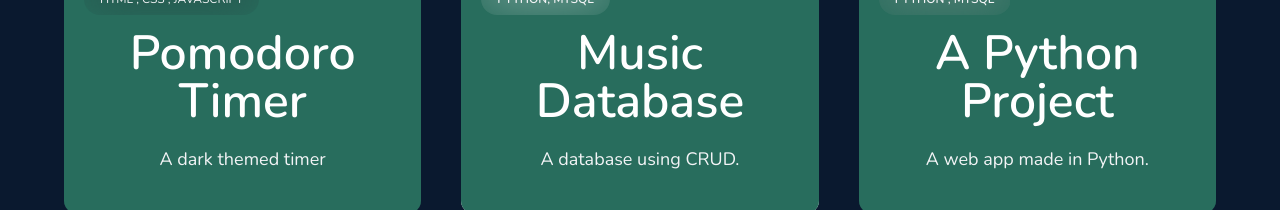
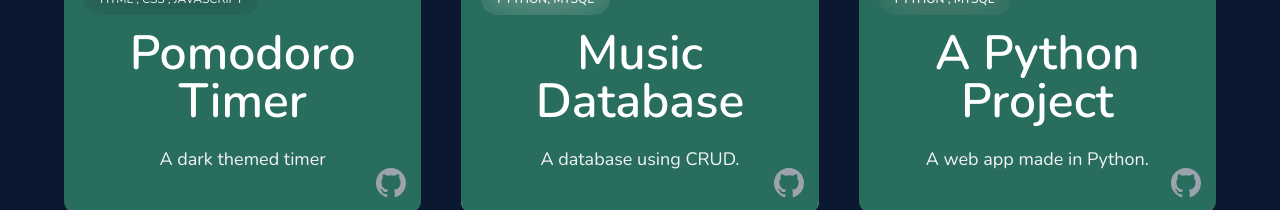
Before and after one commit to ianreve/ianreve.github.io, a website: page src/index.html in a window 1280 px wide. Shown: the part 2590-2800 px from the top of the page. Drawn offline with nearby package versions, Linux system fonts and the light colour scheme.

Commit message:
added github to projects cards

```diff
--- a/src/index.html
+++ b/src/index.html
@@ -16,7 +16,9 @@
 <body class="bg-[#91C0DD] text-gray-800  dark:bg-[#0A192F] dark:text-slate-50 scroll-smooth relative ">
 
 
-    <a href="mailto:ianrevecacao@gmail.com"class="fixed bottom-24 -right-28 mr-  rotate-90 cursor-pointer hover:text-[#64ffda] hover:mb-5 z-50 text-[#9CA3AF] ">ianrevecacao.gmail.com ------------</a>
+    <a href="mailto:ianrevecacao@gmail.com"
+        class="fixed bottom-24 -right-28 mr-  rotate-90 cursor-pointer hover:text-[#64ffda] hover:mb-5 z-50 text-[#9CA3AF] ">ianrevecacao.gmail.com
+        ------------</a>
 
 
 
@@ -193,26 +195,34 @@
 
                     </div>
                     <div class="flex justify-end items-center p-5 space-x-1">
-                        <a href="https://www.linkedin.com/in/ianreve/" target="_blank" class="text-gray-400 hover:text-gray-500" title="LinkedIn">
+
+                        <a href="https://www.linkedin.com/in/ianreve/" target="_blank"
+                            class="text-gray-400 hover:text-gray-500" title="LinkedIn">
                             <!-- <span class="sr-only">LinkedIn</span> -->
-                            <svg class=" fill-[#9CA3AF] dark:hover:fill-[#6B727F] "  xmlns="http://www.w3.org/2000/svg" width=".8cm" height=".8cm" viewBox="0 0 24 24">
+                            <svg class=" fill-[#9CA3AF] dark:hover:fill-[#6B727F] " xmlns="http://www.w3.org/2000/svg"
+                                width=".8cm" height=".8cm" viewBox="0 0 24 24">
                                 <path
                                     d="M12 0c-6.627 0-12 5.373-12 12s5.373 12 12 12 12-5.373 12-12-5.373-12-12-12zm-2 16h-2v-6h2v6zm-1-6.891c-.607 0-1.1-.496-1.1-1.109 0-.612.492-1.109 1.1-1.109s1.1.497 1.1 1.109c0 .613-.493 1.109-1.1 1.109zm8 6.891h-1.998v-2.861c0-1.881-2.002-1.722-2.002 0v2.861h-2v-6h2v1.093c.872-1.616 4-1.736 4 1.548v3.359z" />
-                                </svg>
+                            </svg>
                         </a>
 
-                        <a href="https://github.com/ianreve " target="_blank" class="text-gray-400 hover:text-gray-500" title="Github">
+                        <a href="https://github.com/ianreve " target="_blank" class="text-gray-400 hover:text-gray-500"
+                            title="Github">
                             <!-- <span class="sr-only">GitHub</span> -->
-                            <svg class="w-9 h-9" fill="currentColor" width="25px" height="25px" viewBox="0 0 24 24" aria-hidden="true">
+                            <svg class="w-9 h-9" fill="currentColor" width="25px" height="25px" viewBox="0 0 24 24"
+                                aria-hidden="true">
                                 <path fill-rule="evenodd"
                                     d="M12 2C6.477 2 2 6.484 2 12.017c0 4.425 2.865 8.18 6.839 9.504.5.092.682-.217.682-.483 0-.237-.008-.868-.013-1.703-2.782.605-3.369-1.343-3.369-1.343-.454-1.158-1.11-1.466-1.11-1.466-.908-.62.069-.608.069-.608 1.003.07 1.531 1.032 1.531 1.032.892 1.53 2.341 1.088 2.91.832.092-.647.35-1.088.636-1.338-2.22-.253-4.555-1.113-4.555-4.951 0-1.093.39-1.988 1.029-2.688-.103-.253-.446-1.272.098-2.65 0 0 .84-.27 2.75 1.026A9.564 9.564 0 0112 6.844c.85.004 1.705.115 2.504.337 1.909-1.296 2.747-1.027 2.747-1.027.546 1.379.202 2.398.1 2.651.64.7 1.028 1.595 1.028 2.688 0 3.848-2.339 4.695-4.566 4.943.359.309.678.92.678 1.855 0 1.338-.012 2.419-.012 2.747 0 .268.18.58.688.482A10.019 10.019 0 0022 12.017C22 6.484 17.522 2 12 2z"
                                     clip-rule="evenodd"></path>
                             </svg>
                         </a>
 
-                        <a href="https://unsplash.com/@ianreve" target="_blank" class="text-gray-400 hover:text-gray-500" title="Unsplash">
+                        <a href="https://unsplash.com/@ianreve" target="_blank"
+                            class="text-gray-400 hover:text-gray-500" title="Unsplash">
                             <!-- <span class="sr-only">GitHub</span> -->
-                            <svg class=" fill-[#9CA3AF] dark:hover:fill-[#6B727F] " width="25px" height="25px" viewBox="0 0 24 24" role="img" xmlns="http://www.w3.org/2000/svg"><path d="M7.5 6.75V0h9v6.75h-9zm9 3.75H24V24H0V10.5h7.5v6.75h9V10.5z"/></svg>
+                            <svg class=" fill-[#9CA3AF] dark:hover:fill-[#6B727F] " width="25px" height="25px"
+                                viewBox="0 0 24 24" role="img" xmlns="http://www.w3.org/2000/svg">
+                                <path d="M7.5 6.75V0h9v6.75h-9zm9 3.75H24V24H0V10.5h7.5v6.75h9V10.5z" /></svg>
                         </a>
                     </div>
 
@@ -222,12 +232,13 @@
 
             </div>
         </div>
-    </section >
+    </section>
 
 
     <!-- About Me Section -->
     <section "
-        class=" bg-[#E6F1FF] dark:bg-[#286D5D]  max-w-7xl  mx-auto js-show-on-scroll lg:rounded-3xl  ring-1 ring-[#286D5D]/5 rounded-b-full">
+        class=" bg-[#E6F1FF] dark:bg-[#286D5D] max-w-7xl mx-auto js-show-on-scroll lg:rounded-3xl ring-1
+        ring-[#286D5D]/5 rounded-b-full">
         <div class="  px-6 py-20 mx-auto">
             <div class=" flex flex-col  items-center justify-center  sm:flex-col md:flex-col lg:flex-row xl:flex-row  ">
                 <div class=" mx-4 w-full   lg:w-1/2 xl:w-4/6 px-14 sm:px-0">
@@ -465,12 +476,27 @@
                                 <h2 class="mb-5 text-5xl font-semibold"><a href="/Pomodoro Dark/index.html"
                                         target="_blank">Pomodoro
                                         Timer</a></h2>
+
+
+
                                 <p class="mb-2 text-lg font-normal text-[#233554] dark:text-gray-100  opacity-100">A
                                     dark themed timer </p>
+                                <a href="https://github.com/ianreve " target="_blank"
+                                    class="absolute right-3 bottom-3 text-gray-400 hover:text-gray-500" title="Github">
+                                    <!-- <span class="sr-only">GitHub</span> -->
+                                    <svg class="w-9 h-9" fill="currentColor" width="25px" height="25px"
+                                        viewBox="0 0 24 24" aria-hidden="true">
+                                        <path fill-rule="evenodd"
+                                            d="M12 2C6.477 2 2 6.484 2 12.017c0 4.425 2.865 8.18 6.839 9.504.5.092.682-.217.682-.483 0-.237-.008-.868-.013-1.703-2.782.605-3.369-1.343-3.369-1.343-.454-1.158-1.11-1.466-1.11-1.466-.908-.62.069-.608.069-.608 1.003.07 1.531 1.032 1.531 1.032.892 1.53 2.341 1.088 2.91.832.092-.647.35-1.088.636-1.338-2.22-.253-4.555-1.113-4.555-4.951 0-1.093.39-1.988 1.029-2.688-.103-.253-.446-1.272.098-2.65 0 0 .84-.27 2.75 1.026A9.564 9.564 0 0112 6.844c.85.004 1.705.115 2.504.337 1.909-1.296 2.747-1.027 2.747-1.027.546 1.379.202 2.398.1 2.651.64.7 1.028 1.595 1.028 2.688 0 3.848-2.339 4.695-4.566 4.943.359.309.678.92.678 1.855 0 1.338-.012 2.419-.012 2.747 0 .268.18.58.688.482A10.019 10.019 0 0022 12.017C22 6.484 17.522 2 12 2z"
+                                            clip-rule="evenodd"></path>
+                                    </svg>
+                                </a>
 
                             </div>
+
                         </div>
                     </div>
+
                     <div class="">
                         <div
                             class="relative flex flex-col items-start justify-end h-full bg-[#EBECED] overflow-hidden rounded-xl ">
@@ -478,8 +504,6 @@
                                 class="block w-full transition duration-300 ease-in-out transform bg-center bg-cover h-96">
                                 <iframe class=" w-full h-5/6 mt-6 bg-[#1D2332] "
                                     src="https://replit.com/@ianreve/C5Music?embed=true" frameborder="0"></iframe>
-
-
                             </a>
                             <div
                                 class="relative z-20 w-full h-auto py-8 dark:text-white bg-[#CCD6F6]  dark:bg-[#286D5D] border-t-0 border-yellow-200 px-7">
@@ -489,10 +513,21 @@
                                 <h2 class="mb-5 text-5xl font-semibold"><a href="#_">Music Database</a></h2>
                                 <p class="mb-2 text-lg font-normal text-gray-700 dark:text-gray-100 opacity-100">A
                                     database using CRUD. </p>
+                                <a href="https://github.com/ianreve " target="_blank"
+                                    class="absolute right-3 bottom-3 text-gray-400 hover:text-gray-500" title="Github">
+                                    <!-- <span class="sr-only">GitHub</span> -->
+                                    <svg class="w-9 h-9" fill="currentColor" width="25px" height="25px"
+                                        viewBox="0 0 24 24" aria-hidden="true">
+                                        <path fill-rule="evenodd"
+                                            d="M12 2C6.477 2 2 6.484 2 12.017c0 4.425 2.865 8.18 6.839 9.504.5.092.682-.217.682-.483 0-.237-.008-.868-.013-1.703-2.782.605-3.369-1.343-3.369-1.343-.454-1.158-1.11-1.466-1.11-1.466-.908-.62.069-.608.069-.608 1.003.07 1.531 1.032 1.531 1.032.892 1.53 2.341 1.088 2.91.832.092-.647.35-1.088.636-1.338-2.22-.253-4.555-1.113-4.555-4.951 0-1.093.39-1.988 1.029-2.688-.103-.253-.446-1.272.098-2.65 0 0 .84-.27 2.75 1.026A9.564 9.564 0 0112 6.844c.85.004 1.705.115 2.504.337 1.909-1.296 2.747-1.027 2.747-1.027.546 1.379.202 2.398.1 2.651.64.7 1.028 1.595 1.028 2.688 0 3.848-2.339 4.695-4.566 4.943.359.309.678.92.678 1.855 0 1.338-.012 2.419-.012 2.747 0 .268.18.58.688.482A10.019 10.019 0 0022 12.017C22 6.484 17.522 2 12 2z"
+                                            clip-rule="evenodd"></path>
+                                    </svg>
+                                </a>
 
                             </div>
                         </div>
                     </div>
+
                     <div class=" md:col-span-full lg:col-span-1">
                         <div class="relative flex flex-col items-start justify-end h-full  overflow-hidden rounded-xl ">
                             <a href="#_"
@@ -506,10 +541,21 @@
                                 <h2 class="mb-5 text-5xl font-semibold"><a href="#_">A Python Project</a></h2>
                                 <p class="mb-2 text-lg font-normal text-gray-700 dark:text-gray-100 opacity-100">A web
                                     app made in Python. </p>
+                                <a href="https://github.com/ianreve " target="_blank"
+                                    class="absolute right-3 bottom-3 text-gray-400 hover:text-gray-500" title="Github">
+                                    <!-- <span class="sr-only">GitHub</span> -->
+                                    <svg class="w-9 h-9" fill="currentColor" width="25px" height="25px"
+                                        viewBox="0 0 24 24" aria-hidden="true">
+                                        <path fill-rule="evenodd"
+                                            d="M12 2C6.477 2 2 6.484 2 12.017c0 4.425 2.865 8.18 6.839 9.504.5.092.682-.217.682-.483 0-.237-.008-.868-.013-1.703-2.782.605-3.369-1.343-3.369-1.343-.454-1.158-1.11-1.466-1.11-1.466-.908-.62.069-.608.069-.608 1.003.07 1.531 1.032 1.531 1.032.892 1.53 2.341 1.088 2.91.832.092-.647.35-1.088.636-1.338-2.22-.253-4.555-1.113-4.555-4.951 0-1.093.39-1.988 1.029-2.688-.103-.253-.446-1.272.098-2.65 0 0 .84-.27 2.75 1.026A9.564 9.564 0 0112 6.844c.85.004 1.705.115 2.504.337 1.909-1.296 2.747-1.027 2.747-1.027.546 1.379.202 2.398.1 2.651.64.7 1.028 1.595 1.028 2.688 0 3.848-2.339 4.695-4.566 4.943.359.309.678.92.678 1.855 0 1.338-.012 2.419-.012 2.747 0 .268.18.58.688.482A10.019 10.019 0 0022 12.017C22 6.484 17.522 2 12 2z"
+                                            clip-rule="evenodd"></path>
+                                    </svg>
+                                </a>
 
                             </div>
                         </div>
                     </div>
+
                 </div>
             </div>
         </div>
```
Also changed, not shown: dist/output.css.
